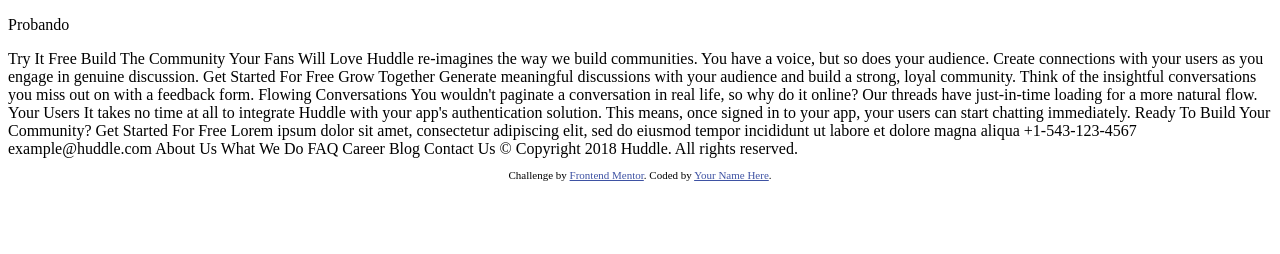
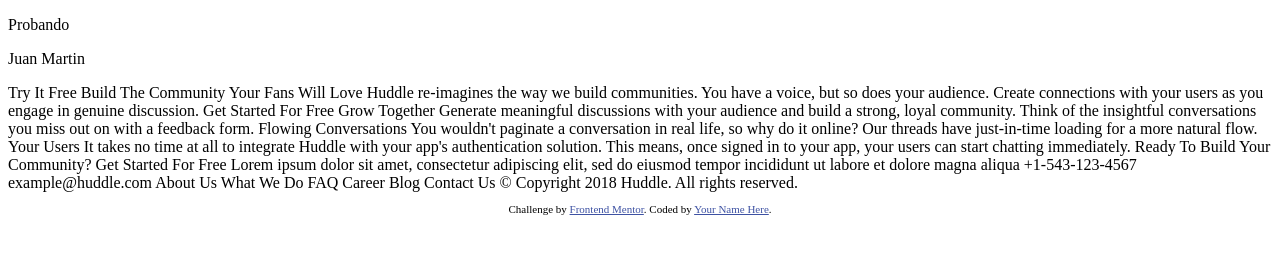
Before and after one commit to EdwardMD/kata-01-diseno-web-k1-may22-t3, a plain HTML site: page index.html in a window 1280 px wide. Drawn offline with Linux system fonts and the light colour scheme.

Commit message:
Update index.html

```diff
--- a/index.html
+++ b/index.html
@@ -19,6 +19,7 @@
 
   <main>
     <p>Probando</p>
+    <p> Juan Martin</p>
   </main>
 
   Try It Free
```
